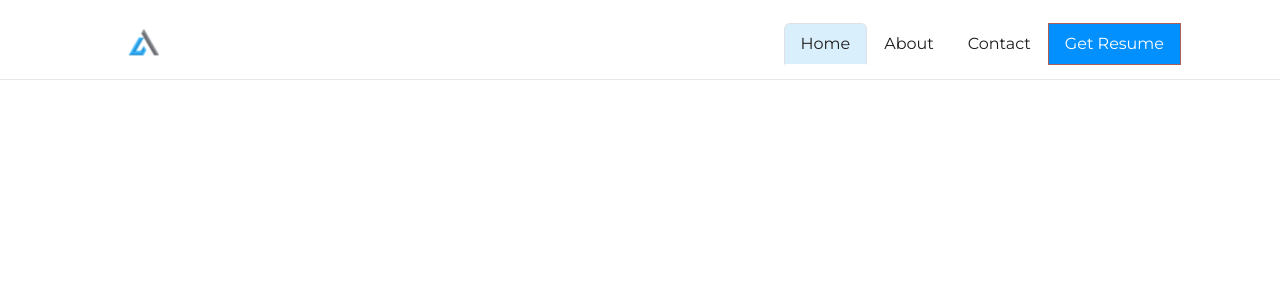
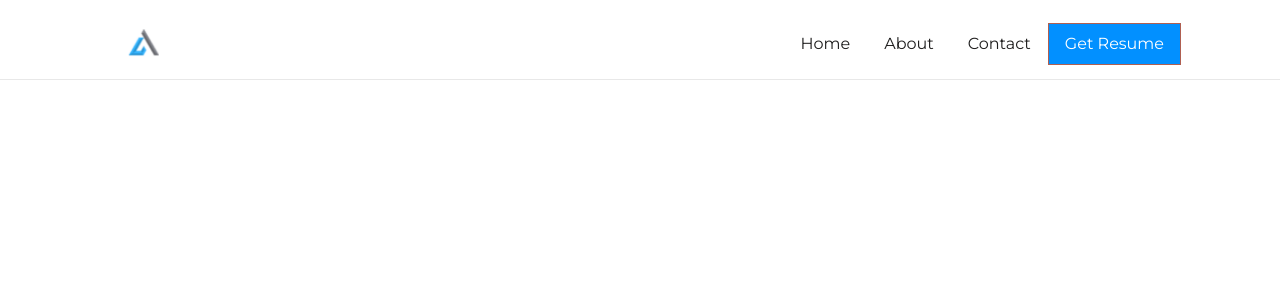
Before and after one commit to AbdusSattar-70/Portfolio-Refined, a React (Create React App) app: page / in a window 1280 px wide. Shown: the top 300 px of the page. Built offline with nearby package versions, Linux system fonts and the light colour scheme.

Commit message:
Fix navigation issues

```diff
--- a/src/components/NavBar.js
+++ b/src/components/NavBar.js
@@ -72,7 +72,7 @@ const NavBar = () => {
               />
             </Navbar.Brand>
             <Nav fill variant="tabs">
-              <Nav.Link as={NavLink} to="/">
+              <Nav.Link as={NavLink} to="/Portfolio-Refined">
                 Home
               </Nav.Link>
               <Nav.Link as={NavLink} to="/about" className="nav-link">
@@ -106,7 +106,7 @@ const NavBar = () => {
                   />
                 </Navbar.Brand>
                 <Nav fill variant="tabs" className="align-items-start customFontOffCanvas flex-column">
-                  <Nav.Link as={NavLink} to="/" onClick={() => setShowOffcanvas(false)}>
+                  <Nav.Link as={NavLink} to="/Portfolio-Refined" onClick={() => setShowOffcanvas(false)}>
                     Home
                   </Nav.Link>
                   <Nav.Link as={NavLink} to="/about" className="nav-link" onClick={() => setShowOffcanvas(false)}>
```
